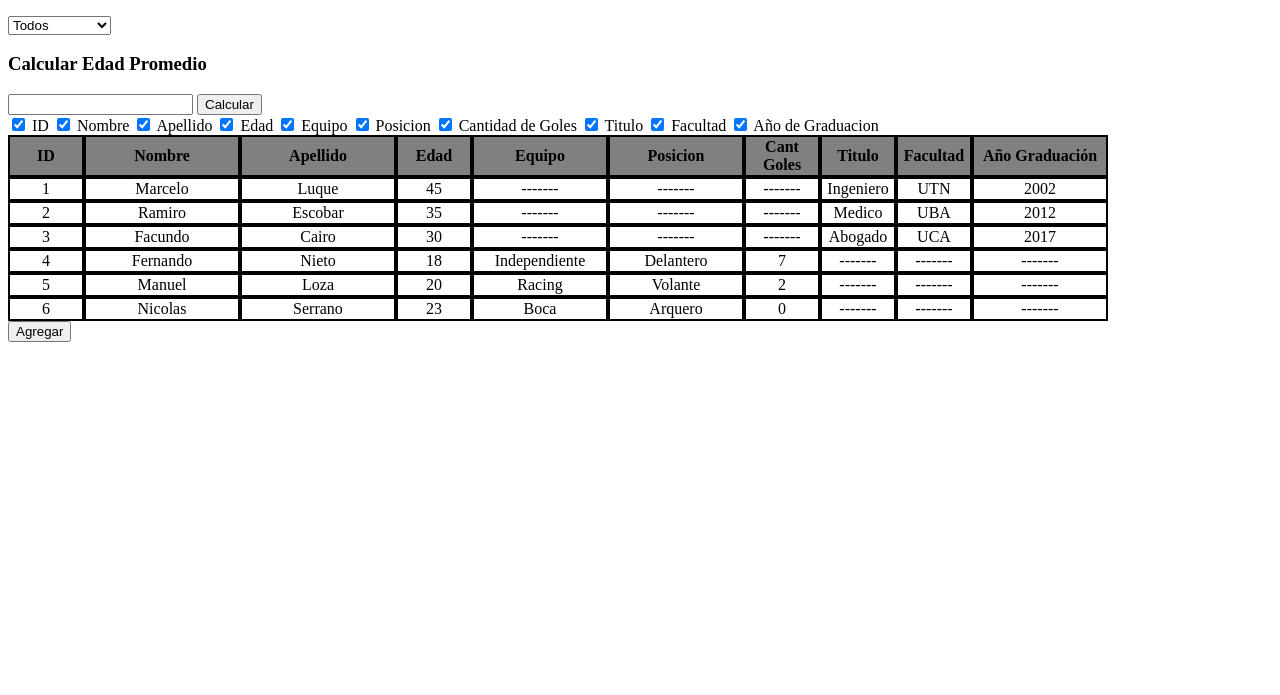
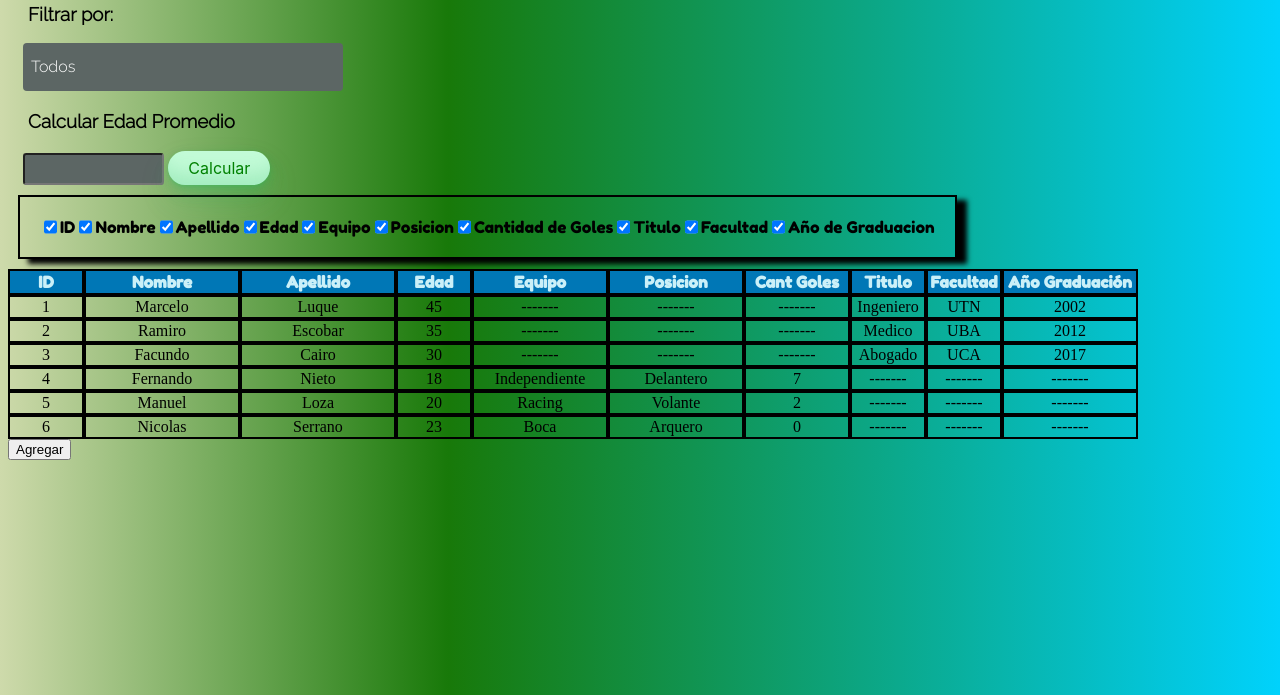
Before and after one commit to Ignacio0104/LaboratorioIII, a plain HTML site: page Clase03/index.html in a window 1280 px wide. Shown: the part 105-800 px from the top of the page. Drawn offline with Linux system fonts and the light colour scheme; a web font is replaced by a local one.

Commit message:
avances CSS hasta tabla

```diff
--- a/Clase03/index.html
+++ b/Clase03/index.html
@@ -5,13 +5,19 @@
     <meta http-equiv="X-UA-Compatible" content="IE=edge">
     <meta name="viewport" content="width=device-width, initial-scale=1.0">
     <link rel="stylesheet" href="style.css">
+    <!--Fuentes-->
+    <link rel="preconnect" href="https://fonts.googleapis.com">
+    <link rel="preconnect" href="https://fonts.gstatic.com" crossorigin>
+    <link href="https://fonts.googleapis.com/css2?family=Bungee+Spice&display=swap" rel="stylesheet">
+    <link href="https://fonts.googleapis.com/css2?family=Raleway:wght@300&display=swap" rel="stylesheet">
+    <link href="https://fonts.googleapis.com/css2?family=Fredoka+One&display=swap" rel="stylesheet">
     <title>Simulacro primer parcial</title>
 </head>
 <body>
     <div class="main_container">
         <div class="container_tabla">
         <div id="titulo">
-            <h1>Form Datos</h1>
+            <h1>Formulario de Datos</h1>
         </div>
         <div id="fitros">
             <h3 id="titulo_filtro" class="tituloInline">Filtrar por: </h3>
--- a/Clase03/style.css
+++ b/Clase03/style.css
@@ -1,6 +1,124 @@
+body{
+    background: linear-gradient(90deg, rgba(206,218,171,1) 0%, rgba(24,121,9,1) 35%, rgba(0,210,252,1) 100%);
+}
+
+#titulo{
+    font-family: 'Bungee Spice', cursive;
+    display: flex;
+    justify-content: center;
+}
+#select_filtro {
+    -webkit-appearance:none;
+    -moz-appearance:none;
+    -ms-appearance:none;
+    appearance:none;
+    outline:0;
+    box-shadow:none;
+    border:0!important;
+    background: #5c6664;
+    background-image: none;
+    flex: 1;
+    padding: 0 .5em;
+    color:#fff;
+    cursor:pointer;
+    font-size: 1em;
+    font-family: 'Raleway', sans-serif;
+ }
+ #select_filtro::-ms-expand {
+    display: none;
+ }
+ #select_filtro {
+    position: relative;
+    display: flex;
+    width: 20em;
+    height: 3em;
+    line-height: 3;
+    background: #5c6664;
+    overflow: hidden;
+    border-radius: .25em;
+ }
+ #select_filtro::after {
+    content: '\25BC';
+    position: absolute;
+    top: 0;
+    right: 0;
+    padding: 0 1em;
+    background: #2b2e2e;
+    cursor:pointer;
+    pointer-events:none;
+    transition:.25s all ease;
+ }
+ #select_filtro:hover::after {
+    color: #23b499;
+ }
+
+#select_filtro{
+    font-family: 'Raleway', sans-serif;
+    margin-left: 15px;
+}
+
+#textbox_calculo{
+    width: 10em;
+    line-height: 2;
+    background: #5c6664;
+    overflow: hidden;
+    border-radius: .25em;
+    margin-left: 15px;
+    color:#fff;
+    font-family: 'Raleway', sans-serif;
+    text-align: center;
+    font-weight: bold;
+}
+
+#calcular_btn {
+  background-color: #c2fbd7;
+  border-radius: 100px;
+  box-shadow: rgba(44, 187, 99, .2) 0 -25px 18px -14px inset,rgba(44, 187, 99, .15) 0 1px 2px,rgba(44, 187, 99, .15) 0 2px 4px,rgba(44, 187, 99, .15) 0 4px 8px,rgba(44, 187, 99, .15) 0 8px 16px,rgba(44, 187, 99, .15) 0 16px 32px;
+  color: green;
+  cursor: pointer;
+  display: inline-block;
+  font-family: CerebriSans-Regular,-apple-system,system-ui,Roboto,sans-serif;
+  padding: 7px 20px;
+  text-align: center;
+  text-decoration: none;
+  transition: all 250ms;
+  border: 0;
+  font-size: 16px;
+  user-select: none;
+  -webkit-user-select: none;
+  touch-action: manipulation;
+}
+
+#calcular_btn:hover {
+  box-shadow: rgba(44,187,99,.35) 0 -25px 18px -14px inset,rgba(44,187,99,.25) 0 1px 2px,rgba(44,187,99,.25) 0 2px 4px,rgba(44,187,99,.25) 0 4px 8px,rgba(44,187,99,.25) 0 8px 16px,rgba(44,187,99,.25) 0 16px 32px;
+  transform: scale(1.05) rotate(-1deg);
+}
+
+.tituloInline{
+    font-family: 'Raleway', sans-serif;
+    margin-left: 20px;
+}
+
+#selector_columnas{
+    font-family: 'Fredoka One', cursive;
+    display: flex;
+    justify-content: center;
+    padding: 20px;
+    border: 2px solid black;
+    max-width:fit-content;
+    margin: 10px;
+    box-shadow: 10px 5px 5px black;
+}
+
+
+
 table th{
-    background-color: gray;
+    font-family: 'Fredoka One', cursive;
+    background-color: #0077b6;
     border: solid 2px black;
+    cursor:pointer;
+    color: #caf0f8;
+
 }
 table{
     border: 1;
@@ -10,6 +128,10 @@ td{
     border: solid 2px black;
     text-align: -internal-center;
     text-align: center;
+}
+
+tr:hover{
+    background-color:#23b499;
 }
 
 table {
@@ -42,7 +164,7 @@ table {
 }
 
 .goles{
-    width: 70px;
+    width: 100px;
 }
 
 .titulo{
@@ -92,3 +214,8 @@ form{
     border-radius:4px;
     background-color:#dde0ea;
 }
+
+.container_botones{
+    display: flex;
+    justify-content: center;
+}
```
